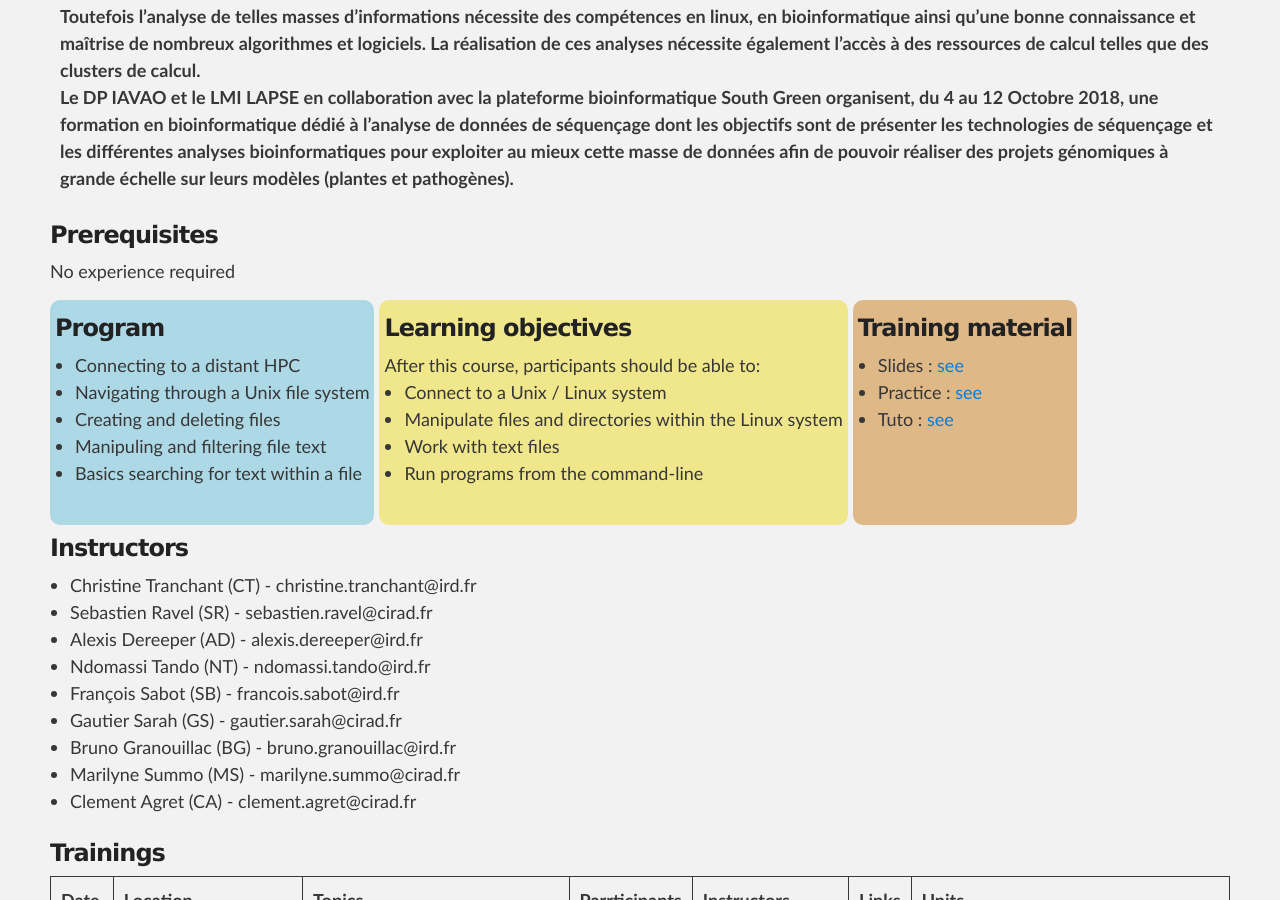
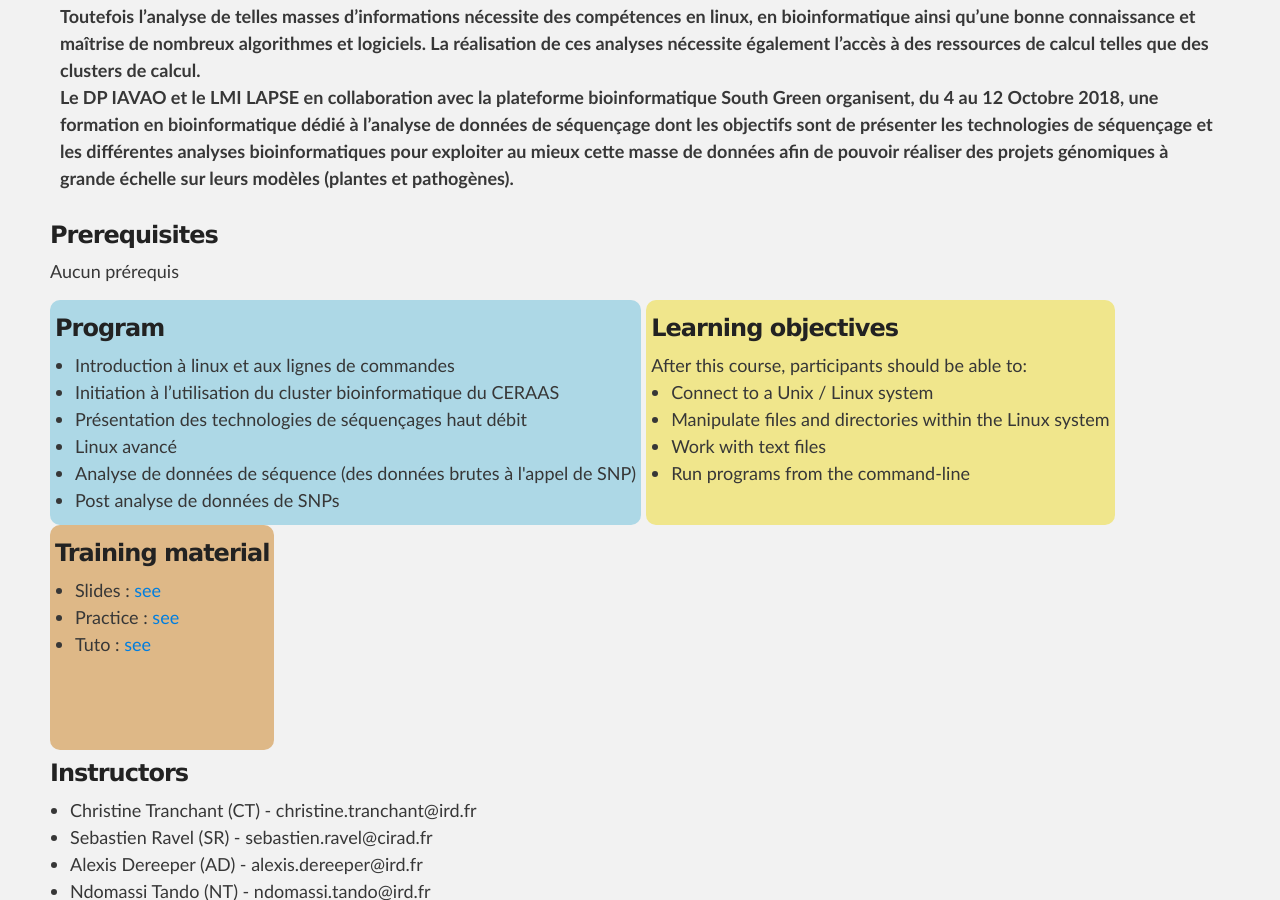
Before and after one commit to SouthGreenPlatform/trainings, a Jekyll site: the page built from _pages/ngsTrainings.md, in a window 1280 px wide and 900 px high, scrolled down 363 px. Built offline with Jekyll 4.4.1, drawn with Linux system fonts in a browser that asks for light colours; nearby versions of some CDN libraries.

Commit message:
Update ngsTrainings.md

```diff
--- a/_pages/ngsTrainings.md
+++ b/_pages/ngsTrainings.md
@@ -19,15 +19,16 @@ Le DP IAVAO et le LMI LAPSE en collaboration avec la plateforme bioinformatique
 
 
 ### Prerequisites
-No experience required
+Aucun prérequis
 <div id="colonne1">
 <h3>Program</h3>
 <ul>
-<li> Connecting to a distant HPC </li>
-<li> Navigating through a Unix file system</li>
-<li> Creating and deleting files</li>
-<li> Manipuling and filtering file text </li>
-<li> Basics searching for text within a file</li>
+<li>Introduction à linux et aux lignes de commandes</li>
+<li>Initiation à l’utilisation du cluster  bioinformatique du CERAAS </li>
+<li>Présentation des technologies de séquençages haut débit </li>
+<li>Linux avancé</li>
+<li>Analyse de données de séquence (des données brutes à l'appel de SNP)</li>
+<li>Post analyse de données de SNPs</li>
 </ul>
 </div>
 
```
